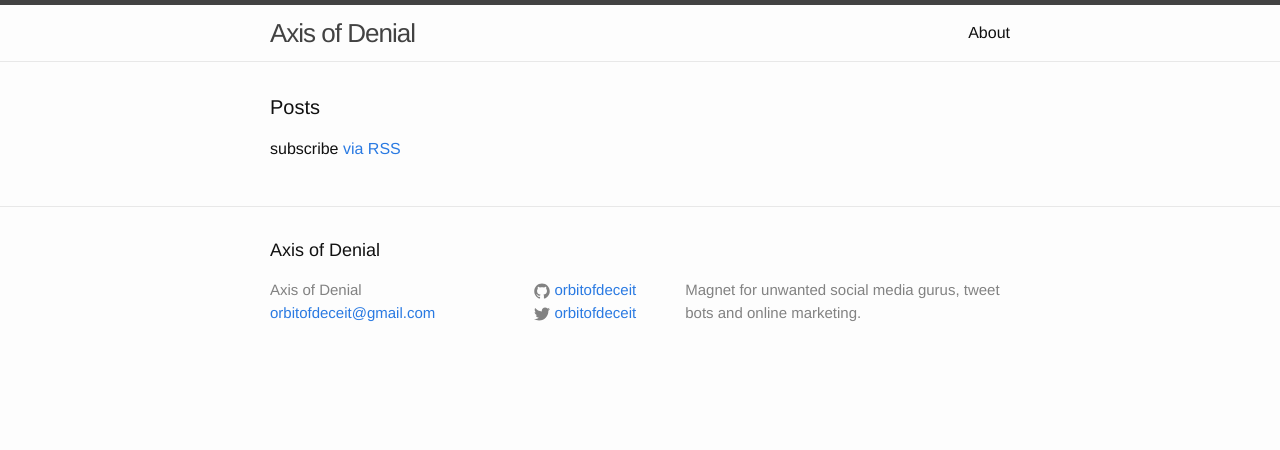
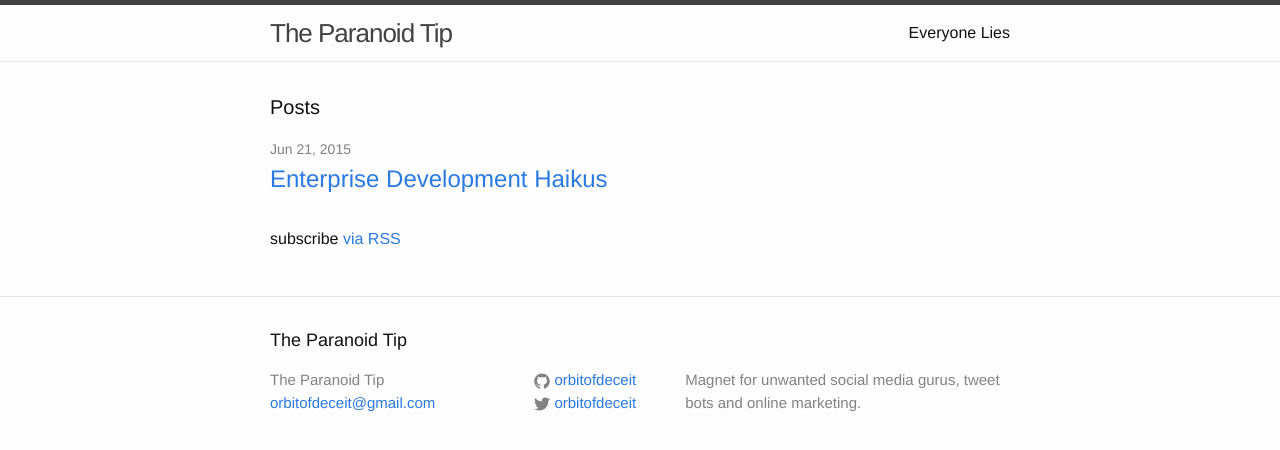
Before and after one commit to orbitofdeceit/orbitofdeceit.github.io, a Jekyll site: the page built from index.html, in a window 1280 px wide. Shown: the top 450 px of the page. Built offline with Jekyll 4.4.1, drawn with Linux system fonts in a browser that asks for light colours.

Commit message:
Haiku number one

```diff
--- a/_config.yml
+++ b/_config.yml
@@ -1,5 +1,5 @@
 # Site settings
-title: Axis of Denial
+title: The Paranoid Tip
 email: orbitofdeceit@gmail.com
 description: > # this means to ignore newlines until "baseurl:"
  Magnet for unwanted social media gurus, tweet bots and online marketing.
--- /dev/null
+++ b/_posts/2015-06-21-booyah-enterprise-development.markdown
@@ -0,0 +1,8 @@
+---
+layout: post
+title: Enterprise Development Haikus
+---
+
+Initial commit
+Strategy in the making
+Managers take flight
--- a/about.md
+++ b/about.md
@@ -1,7 +1,9 @@
 ---
 layout: page
-title: About
+title: Everyone Lies
 permalink: /about/
 ---
 
-"The Earth spins on an axis of denial in an orbit of deceit."
+> "...the earth spins on an axis of denial in an orbit of deceit."
+
+"Homicide: A Year on the Killing Streets", David Simon
```
